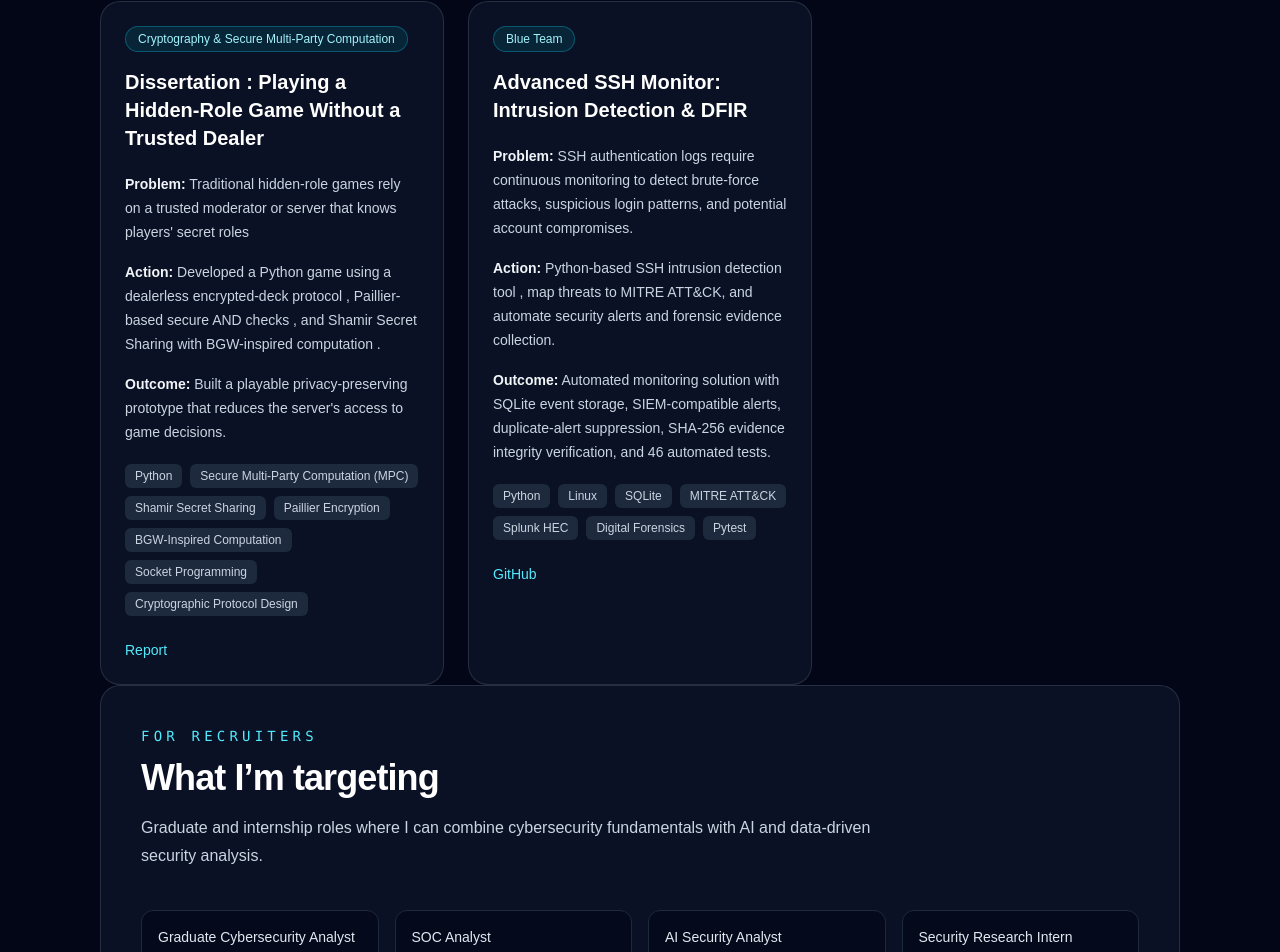
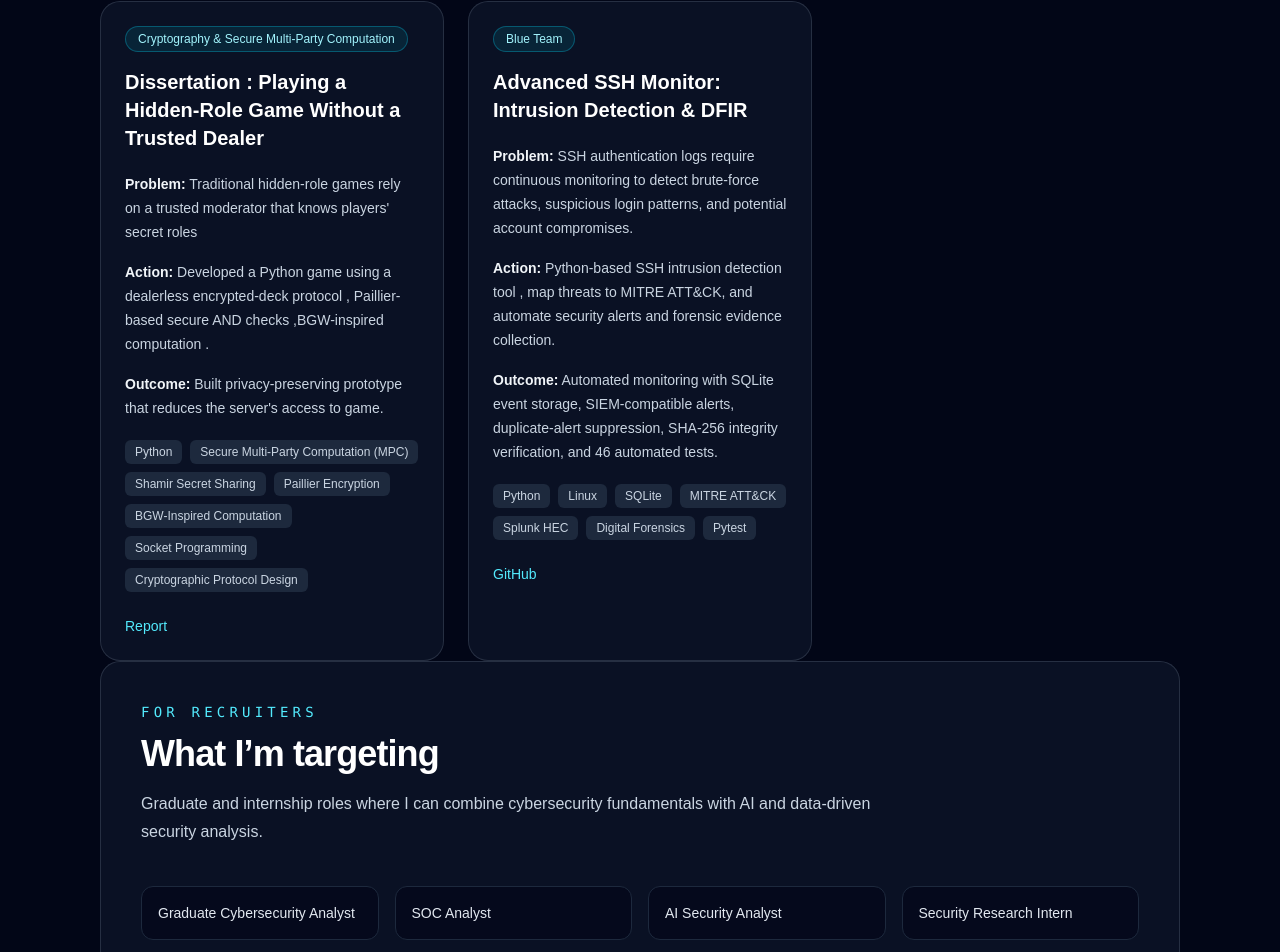
Before and after one commit to Karthikaaah/karthika-portfolio, a Next.js app: page / in a window 1280 px wide. Shown: the part 900-1852 px from the top of the page. Built offline with nearby package versions, Linux system fonts and the light colour scheme.

Commit message:
Update projects.ts

```diff
--- a/data/projects.ts
+++ b/data/projects.ts
@@ -18,11 +18,11 @@ export const projects: Project[] = [
   title: "Dissertation : Playing a Hidden-Role Game Without a Trusted Dealer",
   category: "Cryptography & Secure Multi-Party Computation",
   problem:
-    "Traditional hidden-role games rely on a trusted moderator or server that knows players' secret roles ",
+    "Traditional hidden-role games rely on a trusted moderator that knows players' secret roles ",
   action:
-    "Developed a Python game using a dealerless encrypted-deck protocol , Paillier-based secure AND checks , and Shamir Secret Sharing with BGW-inspired computation . ",
+    "Developed a Python game using a dealerless encrypted-deck protocol , Paillier-based secure AND checks ,BGW-inspired computation . ",
   outcome:
-    "Built a playable privacy-preserving prototype that reduces the server's access to game decisions.",
+    "Built privacy-preserving prototype that reduces the server's access to game.",
   tools: [
     "Python",
     "Secure Multi-Party Computation (MPC)",
@@ -48,7 +48,7 @@ export const projects: Project[] = [
   action:
     " Python-based SSH intrusion detection tool , map threats to MITRE ATT&CK, and automate security alerts and forensic evidence collection.",
   outcome:
-    "Automated monitoring solution with SQLite event storage, SIEM-compatible alerts, duplicate-alert suppression, SHA-256 evidence integrity verification, and 46 automated tests.",
+    "Automated monitoring with SQLite event storage, SIEM-compatible alerts, duplicate-alert suppression, SHA-256 integrity verification, and 46 automated tests.",
   tools: [
     "Python",
     "Linux",
```
